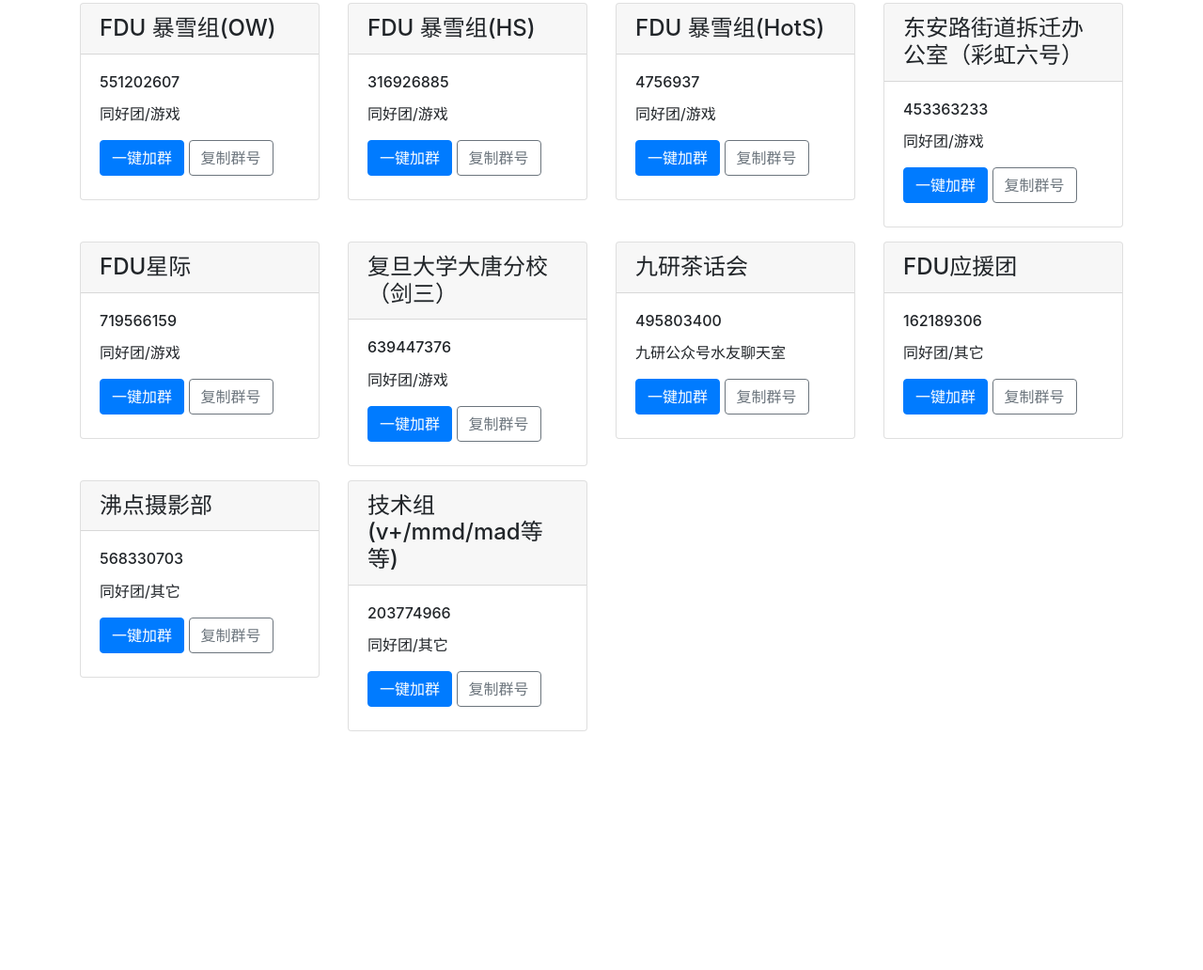
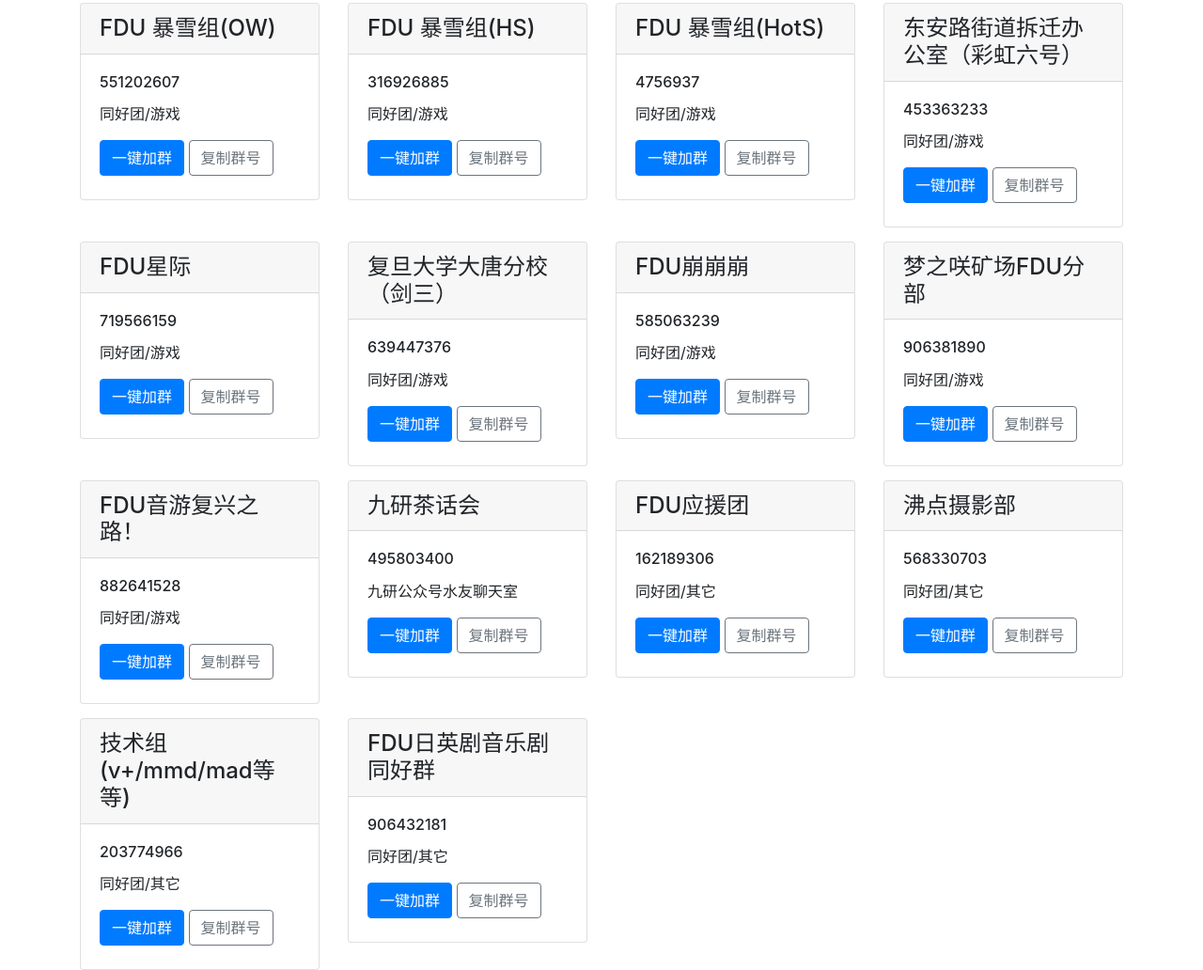
Before and after one commit to shiyinayuriko/shiyinayuriko.github.io, a plain HTML site: page index.html in a window 1280 px wide. Shown: the part 1533-2565 px from the top of the page at 94% size. Before the commit the page ends 2311 px from the top, so only its background shows below. Drawn offline with Linux system fonts and the light colour scheme.

Commit message:
add info

```diff
--- a/index.html
+++ b/index.html
@@ -95,10 +95,14 @@
                 { "name": "东安路街道拆迁办公室（彩虹六号）", "gid": "453363233", "desc": "同好团/游戏", "url": "https://jq.qq.com/?_wv=1027&k=5zwZRuS" },
                 { "name": "FDU星际", "gid": "719566159", "desc": "同好团/游戏", "url": "https://jq.qq.com/?_wv=1027&k=5ZyGIfX" },
                 { "name": "复旦大学大唐分校（剑三）", "gid": "639447376", "desc": "同好团/游戏", "url": "https://jq.qq.com/?_wv=1027&k=5tn9zXS" },
+                { "name": "FDU崩崩崩", "gid": "585063239", "desc": "同好团/游戏", "url": "https://jq.qq.com/?_wv=1027&k=5p6M1wI" },
+                { "name": "梦之咲矿场FDU分部", "gid": "906381890", "desc": "同好团/游戏", "url": "https://jq.qq.com/?_wv=1027&k=5ocHgM8" },
+                { "name": "FDU音游复兴之路！", "gid": "882641528", "desc": "同好团/游戏", "url": "https://jq.qq.com/?_wv=1027&k=5OBaFEp" },
                 { "name": "九研茶话会", "gid": "495803400", "desc": "九研公众号水友聊天室", "url": "https://jq.qq.com/?_wv=1027&k=5ptt1bz" },
                 { "name": "FDU应援团", "gid": "162189306", "desc": "同好团/其它", "url": "https://jq.qq.com/?_wv=1027&k=5vQxGEE" },
                 { "name": "沸点摄影部", "gid": "568330703", "desc": "同好团/其它", "url": "https://jq.qq.com/?_wv=1027&k=5Fn2IC1" },
                 { "name": "技术组(v+/mmd/mad等等)", "gid": "203774966", "desc": "同好团/其它", "url": "https://jq.qq.com/?_wv=1027&k=5e5pxeE" },
+                { "name": "FDU日英剧音乐剧同好群", "gid": "906432181", "desc": "同好团/其它", "url": "https://jq.qq.com/?_wv=1027&k=5yEBKme" },
             ]
 
             for (i in gropuData) {
```
